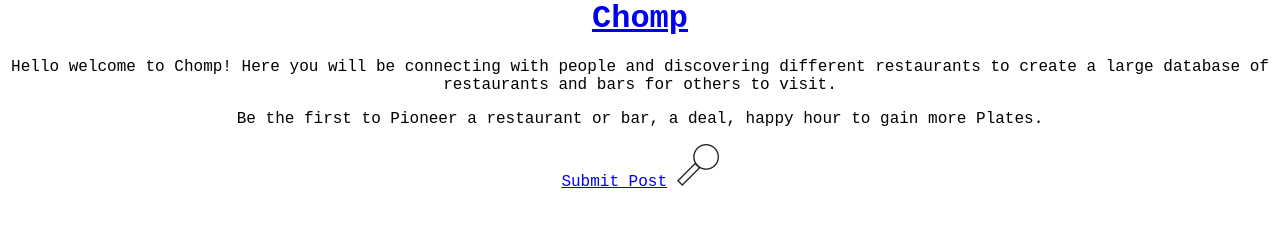
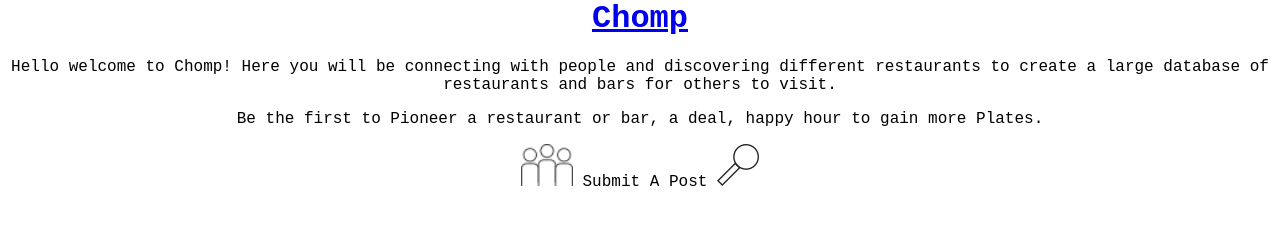
Before and after one commit to chompchomp-code/chompchomp.github.io, a plain HTML site: page index.html in a window 1280 px wide. Shown: the top 226 px of the page. Drawn offline with Linux system fonts and the light colour scheme.

Commit message:
Update index.html

```diff
--- a/index.html
+++ b/index.html
@@ -12,7 +12,9 @@
 
 </body>
 
-<a href="bruh">Submit Post</a>
+<a href="bruh">
+<img src="PostClear.png" height="42px" onmouseover="this.src='Post.png'" onmouseout="this.src='PostClear.png'"></a>
+<p2>Submit A Post</p2>
 
 <a href="ExploreMain.html">
    <img src="ExploreClear.png" height="42px" onmouseover="this.src='Explore.png'" onmouseout="this.src='ExploreClear.png'"></a>
```
